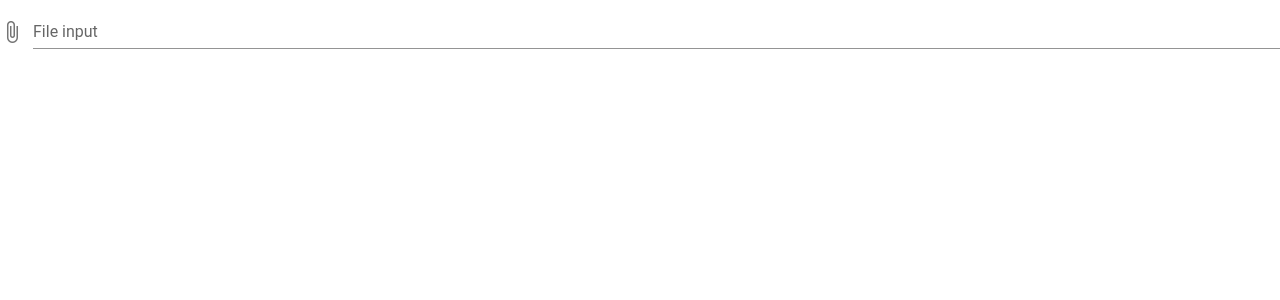
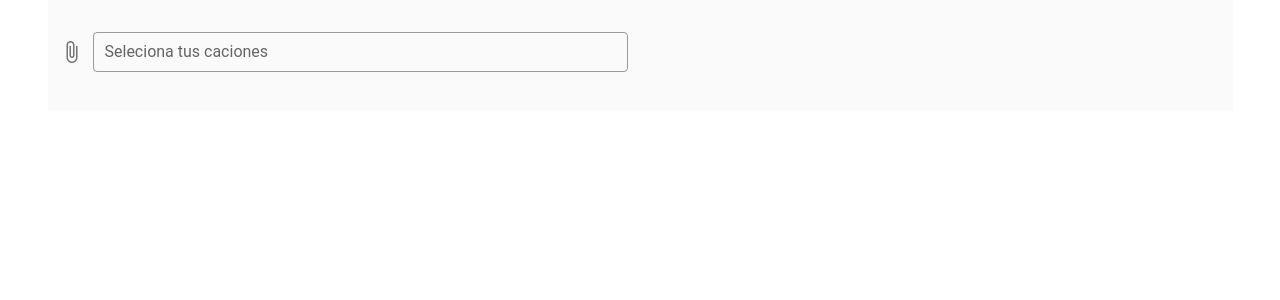
Before and after one commit to javieronishi/vue-mp3-player, a Vue app: page / in a window 1280 px wide. Shown: the top 300 px of the page. Built offline with nearby package versions, Linux system fonts and the light colour scheme; a small style sheet from the web is missing.

Commit message:
se realizo la carga de archivo al audio

```diff
--- a/babel.config.js
+++ b/babel.config.js
@@ -1,5 +1,3 @@
 module.exports = {
-  presets: [
-    '@vue/cli-plugin-babel/preset',
-  ],
+  presets: ["@vue/cli-plugin-babel/preset"],
 };
--- a/public/index.html
+++ b/public/index.html
@@ -1,5 +1,5 @@
 <!DOCTYPE html>
-<html lang="en">
+<html lang="es">
   <head>
     <meta charset="utf-8">
     <meta http-equiv="X-UA-Compatible" content="IE=edge">
--- a/src/App.vue
+++ b/src/App.vue
@@ -1,20 +1,47 @@
 <template>
   <v-app>
-    <LocalPlayer/>
+    <template>
+      <v-container class="grey lighten-5">
+        <v-row>
+          <v-col sm="6">
+            <v-file-input
+              outlined
+              dense
+              multiple
+              label="Seleciona tus caciones"
+              v-model="files"
+              @change="hola"
+              accept=".mp3"
+              class="mt-5"
+            ></v-file-input>
+          </v-col>
+          <v-col sm="6">
+            <div v-if="play">
+              <audio controls :src="src"></audio>
+            </div>
+          </v-col>
+        </v-row>
+      </v-container>
+    </template>
   </v-app>
 </template>
 
 <script>
-
-import LocalPlayer from './components/Player.vue';
-
 export default {
-  name: 'App',
-
-  components: { LocalPlayer },
+  name: "App",
 
   data: () => ({
-    //
+    files: [],
+    play: false,
+    src: null,
   }),
+
+  methods: {
+    hola() {
+      this.src = URL.createObjectURL(this.files[0]);
+      console.log(this.src);
+      this.play = true;
+    },
+  },
 };
 </script>
--- a/src/components/Player.vue
+++ /dev/null
@@ -1,27 +0,0 @@
-<template>
-  <v-file-input
-    multiple
-    label="File input"
-    v-model="items"
-    @change="hola"
-    accept=".mp3"
-  ></v-file-input>
-</template>
-
-<script>
-
-export default {
-  name: 'LocalPlayer',
-
-  components: {},
-
-  data: () => ({
-    items: [],
-  }),
-  methods: {
-    hola() {
-      console.log(this.items);
-    },
-  },
-};
-</script>
--- a/src/plugins/vuetify.js
+++ b/src/plugins/vuetify.js
@@ -1,5 +1,6 @@
-import Vue from 'vue';
-import Vuetify from 'vuetify/lib/framework';
+import Vue from "vue";
+import Vuetify from "vuetify/lib/framework";
+import es from "vuetify/lib/locale/es";
 
 Vue.use(Vuetify);
 
@@ -10,14 +11,18 @@ export default new Vuetify({
     },
     themes: {
       light: {
-        primary: '#007BFF',
-        secondary: '#424242',
-        accent: '#82B1FF',
-        error: '#FF5252',
-        info: '#2196F3',
-        success: '#4CAF50',
-        warning: '#FFC107',
+        primary: "#007BFF",
+        secondary: "#424242",
+        accent: "#82B1FF",
+        error: "#FF5252",
+        info: "#2196F3",
+        success: "#4CAF50",
+        warning: "#FFC107",
       },
     },
   },
+  lang: {
+    locales: { es },
+    current: "es",
+  },
 });
--- a/vue.config.js
+++ b/vue.config.js
@@ -1,8 +1,5 @@
-const { defineConfig } = require('@vue/cli-service');
-
+const { defineConfig } = require("@vue/cli-service");
 module.exports = defineConfig({
-  transpileDependencies: [
-    'vuetify',
-  ],
+  transpileDependencies: ["vuetify"],
   lintOnSave: false,
 });
```
Also changed, not shown: package.json (+5 -4 lines), src/main.js (+6 -6 lines), 2 other files (tests, documents, lock files or other folders).
